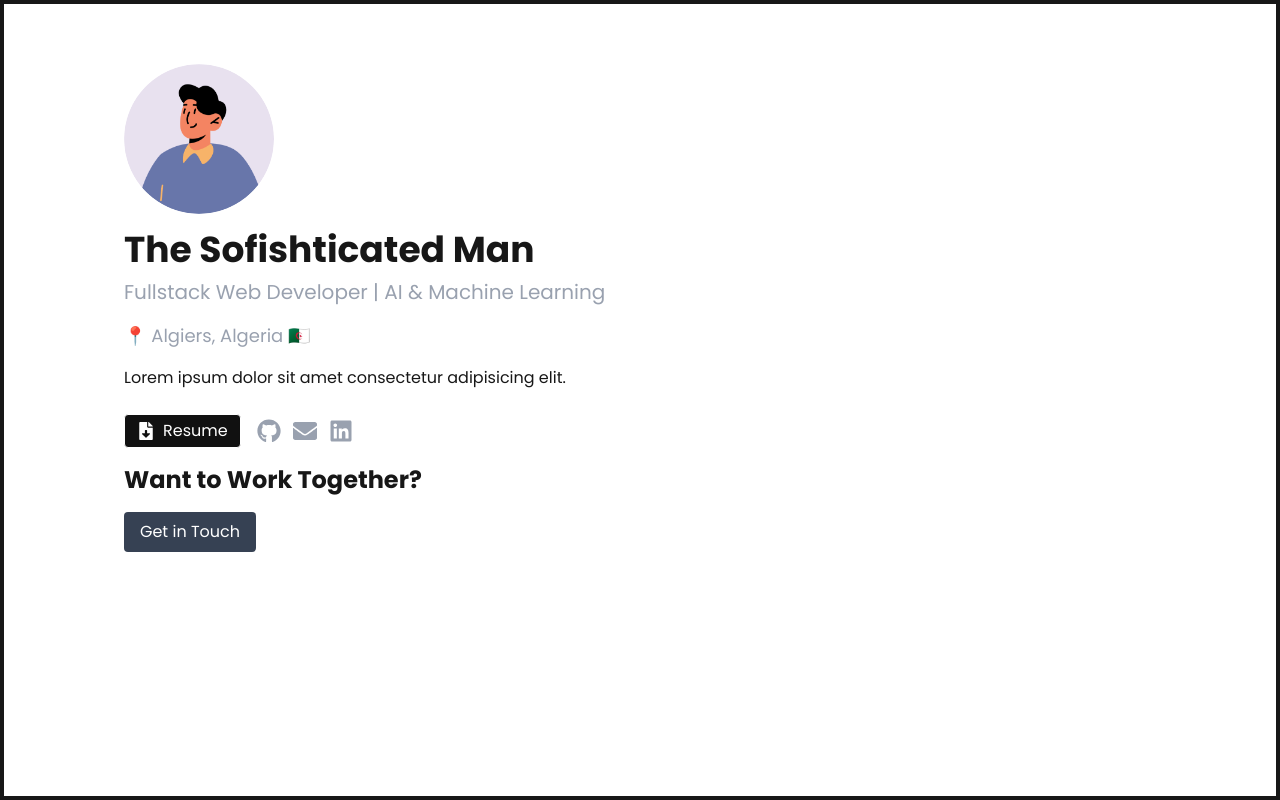
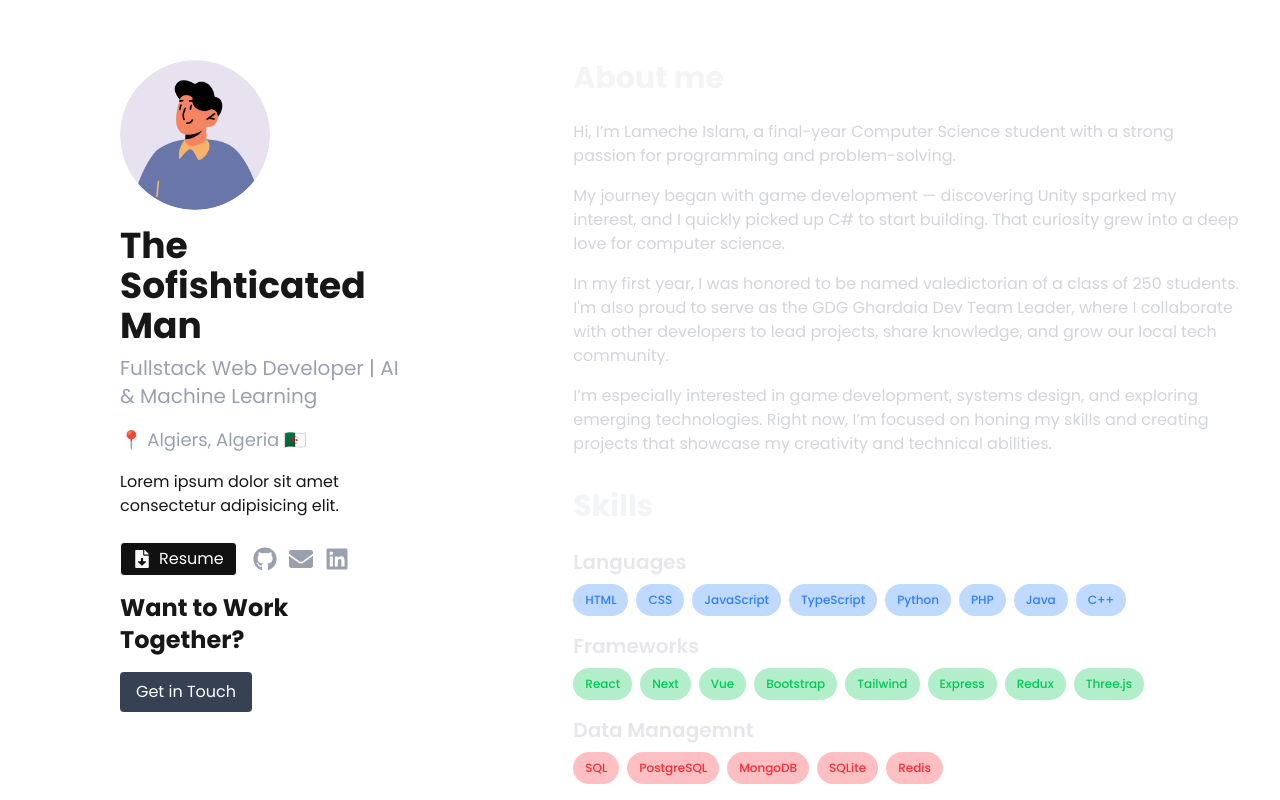
Before and after one commit to The-Sofishticated-Man/minimalist-portfolio, a Next.js app: page / in a window 1280 px wide. Built offline with nearby package versions, Linux system fonts and the light colour scheme.

Commit message:
Add Erinov logo and enhance experience and skills sections with new features

```diff
--- a/src/app/components/ExperienceArticle.tsx
+++ b/src/app/components/ExperienceArticle.tsx
@@ -6,15 +6,17 @@ function ExperienceArticle({
   duration,
   img,
   achievements,
+  skills
 }: {
   title: string;
   entity: string;
   duration: string;
   img: string | StaticImageData;
   achievements: string[];
+  skills: string[];
 }) {
   return (
-    <div className="relative pl-8 before:content-[''] before:absolute before:left-0 before:top-0 before:bottom-0 before:w-0.5 before:bg-gray-600">
+    <div className="relative pl-8 before:content-[''] before:absolute before:left-0 before:top-0 before:bottom-0 before:w-0.5 before:bg-gray-600 mb-10">
       <div className="flex items-start mb-2">
         <div className="bg-white rounded-full p-2 mr-4 w-24 h-24 flex-shrink-0 flex items-center justify-center overflow-hidden">
           <Image
@@ -41,7 +43,7 @@ function ExperienceArticle({
           );
         })}
       </ul>
-      <SkillList skills={["lmao", "idk"]} color="green" />
+      <SkillList skills={skills} />
     </div>
   );
 }
--- a/src/app/components/MainInfo.tsx
+++ b/src/app/components/MainInfo.tsx
@@ -4,7 +4,7 @@ export default function MainInfo(){
     return(
       <div
         id="crucial"
-        className="border-2 border-foreground flex-1/3 px-30 py-15"
+        className="flex-1/3 px-30 py-15 "
       >
         <Image
           className="rounded-full mb-4"
@@ -42,7 +42,7 @@ export default function MainInfo(){
               Resume
             </a>
             <a
-              href="https://github.com/thesofishticatedman"
+              href="https://github.com/the-sofishticated-man"
               target="_blank"
               rel="noopener noreferrer"
               className="text-gray-400 hover:text-white"
@@ -76,7 +76,7 @@ export default function MainInfo(){
               </svg>
             </a>
             <a
-              href="www.linkedin.com/in/islam-lameche-8266802a1"
+              href="https://linkedin.com/in/islam-lameche-8266802a1"
               target="_blank"
               rel="noopener noreferrer"
               className="text-gray-400 hover:text-white"
--- a/src/app/components/SecondaryInfo.tsx
+++ b/src/app/components/SecondaryInfo.tsx
@@ -2,42 +2,37 @@ import ExperienceArticle from "./ExperienceArticle";
 import InfoSection from "./InfoSection";
 import SkillArticle from "./SkillArticle";
 
-import gdglogo from "../../public/images/entities/gdglogo.webp"
+import gdglogo from "../../../public/images/entities/gdglogo.webp";
+import erinovlogo from "../../../public/images/entities/erinovlogo.jpg";
 
 function SecondaryInfo() {
   return (
-      <div
-        id="info"
-        className="border-2 border-foreground flex-2/5 py-15 px-10"
-      >
+    <div id="info" className="flex-3/6 py-15 px-10 overflow-scroll">
       <InfoSection title="About me" id="about">
         <p className="text-gray-300 mb-4">
           {" "}
-            Lorem ipsum dolor sit amet consectetur adipisicing elit. Nemo
-            inventore non culpa suscipit itaque fugiat eligendi, illo libero,
-            ipsum architecto saepe consequuntur, aut temporibus. Repellendus
-            delectus dolorum quam veritatis fuga.{" "}
+          Hi, I’m Lameche Islam, a final-year Computer Science student with a
+          strong passion for programming and problem-solving.
         </p>
         <p className="text-gray-300 mb-4">
           {" "}
-            Lorem ipsum dolor sit amet consectetur adipisicing elit. Nemo
-            inventore non culpa suscipit itaque fugiat eligendi, illo libero,
-            ipsum architecto saepe consequuntur, aut temporibus. Repellendus
-            delectus dolorum quam veritatis fuga.{" "}
+          My journey began with game development — discovering Unity sparked my
+          interest, and I quickly picked up C# to start building. That curiosity
+          grew into a deep love for computer science.
         </p>
         <p className="text-gray-300 mb-4">
           {" "}
-            Lorem ipsum dolor sit amet consectetur adipisicing elit. Nemo
-            inventore non culpa suscipit itaque fugiat eligendi, illo libero,
-            ipsum architecto saepe consequuntur, aut temporibus. Repellendus
-            delectus dolorum quam veritatis fuga.{" "}
+          In my first year, I was honored to be named valedictorian of a class
+          of 250 students. I&apos;m also proud to serve as the GDG Ghardaia Dev Team
+          Leader, where I collaborate with other developers to lead projects,
+          share knowledge, and grow our local tech community.
         </p>
         <p className="text-gray-300 mb-4">
           {" "}
-            Lorem ipsum dolor sit amet consectetur adipisicing elit. Nemo
-            inventore non culpa suscipit itaque fugiat eligendi, illo libero,
-            ipsum architecto saepe consequuntur, aut temporibus. Repellendus
-            delectus dolorum quam veritatis fuga.{" "}
+          I’m especially interested in game development, systems design, and
+          exploring emerging technologies. Right now, I’m focused on honing my
+          skills and creating projects that showcase my creativity and technical
+          abilities.
         </p>
       </InfoSection>
       <InfoSection title="Skills" id="skills">
@@ -83,21 +78,55 @@ function SecondaryInfo() {
       <InfoSection title="Experience" id="experience">
         <ExperienceArticle
           title="Dev Team Leader"
-            entity="Google Developer Group"
-            duration="Jan 2023 - Present"
+          entity="Google Developer Groups"
+          duration="Feb 2023 - Present"
           img={gdglogo}
           achievements={[
-              "Configure and customize WebEOC framework solutions to meet client requirements for emergency/incident response systems.",
-              "Liaise directly with clients to gather requirements and provide technical implementation support across Australia and New Zealand.",
-              "Create detailed system configuration documentation and requirements specifications for Emergency/Incident Response processes.",
-              "Provide Tier 2 technical support and assist in Emergency Operations Centre (EOC) activations when required.",
-              "Develop and implement process reviews, online training content, and exercise assessments.",
+            "Led a team of 8 developers to deliver 5+ community-driven tech projects and workshops.",
+            "Organized and facilitated 12+ meetups focused on React, TypeScript, and modern web development.",
+            "Mentored 10+ junior developers in JavaScript, TypeScript, and Git workflows.",
+            "Collaborated with 4 cross-functional teams to build 3 open-source tools using React, Next.js, and Node.js.",
+            "Promoted best practices in code quality, testing (Jest), and CI/CD pipelines with GitHub Actions, resulting in a 30% reduction in deployment errors.",
+          ]}
+          skills={[
+            "React",
+            "Next.js",
+            "TypeScript",
+            "JavaScript",
+            "Node.js",
+            "Git",
+            "GitHub Actions",
+            "Jest",
+            "CI/CD",
+            "Mentorship",
+            "Team Leadership",
+          ]}
+        />
+        <ExperienceArticle
+          title="Software Engineer & Mentor"
+          entity="Erinov"
+          duration="Jan 2024 - October 2024"
+          img={erinovlogo}
+          achievements={[
+            "Delivered comprehensive instruction to a class of 30 participants on the fundamentals of web development, including HTML, CSS, and JavaScript, and PHP.",
+            "Designed and implemented a QR code-based card scanning system to streamline event check-ins and participant management.",
+            "Mentored junior developers and contributed to a collaborative, growth-oriented team environment.",
+          ]}
+          skills={[
+            "HTML",
+            "CSS",
+            "JavaScript",
+            "PHP",
+            "C++",
+            "Git",
+            "QR Code Systems",
+            "Web Development",
+            "Teaching",
           ]}
         />
       </InfoSection>
     </div>
-     )
-    ;
+  );
 }
 
 export default SecondaryInfo;
--- a/src/app/components/SkillArticle.tsx
+++ b/src/app/components/SkillArticle.tsx
@@ -1,5 +1,13 @@
 import SkillList from "./SkillList";
-function SkillArticle({ skills, color,title }: { skills: string[]; color: string,title: string }) {
+function SkillArticle({
+  skills,
+  color,
+  title,
+}: {
+  skills: string[];
+  color?: "blue" | "red" | "green" | "yellow" | "purple" | "grey";
+  title: string;
+}) {
   return (
     <div>
       <h4 className="text-xl font-semibold mb-2 text-gray-200 capitalize">
--- a/src/app/components/SkillBadge.tsx
+++ b/src/app/components/SkillBadge.tsx
@@ -4,14 +4,20 @@ const colorMap: Record<string, string> = {
   green: "bg-green-500/30 text-green-500",
   yellow: "bg-yellow-500/30 text-yellow-500",
   purple: "bg-purple-500/30 text-purple-500",
-  // Add more colors as needed
+  grey: "bg-gray-500/30 text-gray-500",
 };
 
-function SkillBadge({ skill, color }: { skill: string; color: string }) {
+function SkillBadge({
+  skill,
+  color,
+}: {
+  skill: string;
+  color?: "blue" | "red" | "green" | "yellow" | "purple" | "grey";
+}) {
   return (
     <span
       className={`inline-block px-3 py-2 text-xs font-medium mr-2 mb-4 rounded-full ${
-        colorMap[color] || ""
+        color ? colorMap[color] : colorMap.grey
       }`}
     >
       {skill}
--- a/src/app/components/SkillList.tsx
+++ b/src/app/components/SkillList.tsx
@@ -1,6 +1,6 @@
 import SkillBadge from "./SkillBadge";
 
-function SkillList({ skills, color }: { skills: string[]; color: string }) {
+function SkillList({ skills, color }: { skills: string[]; color?: "blue"|"red"|"green"|"yellow"|"purple"|"grey" }) {
     return (
       <div className="flex flex-wrap">
         {skills.map(skill=><SkillBadge key={skill} skill={skill} color={color} />)}
--- a/src/app/layout.tsx
+++ b/src/app/layout.tsx
@@ -7,7 +7,7 @@ export default function RootLayout({
 }>) {
   return (
     <html lang="en">
-      <body className="flex min-h-screen border-2 border-foreground ">{children}</body>
+      <body className="flex h-screen ">{children}</body>
     </html>
   );
 }
--- a/src/app/page.tsx
+++ b/src/app/page.tsx
@@ -1,9 +1,11 @@
 import MainInfo from "./components/MainInfo";
+import SecondaryInfo from "./components/SecondaryInfo";
 
 export default function Home() {
   return (
     <>
       <MainInfo />
+      <SecondaryInfo/>
     </>
   );
 }
```
Also changed, not shown: public/images/entities/erinovlogo.jpg (added). Lines whose indentation alone changed are shown as unchanged.
